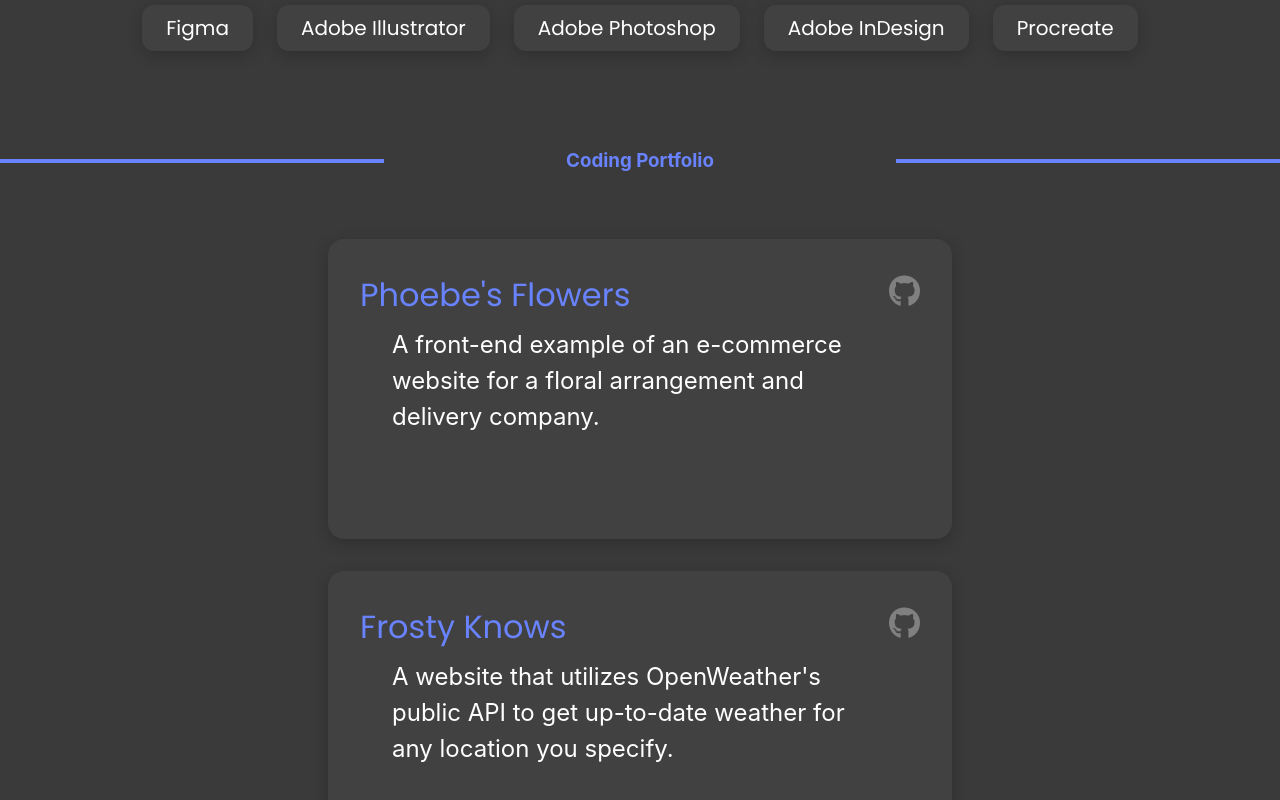
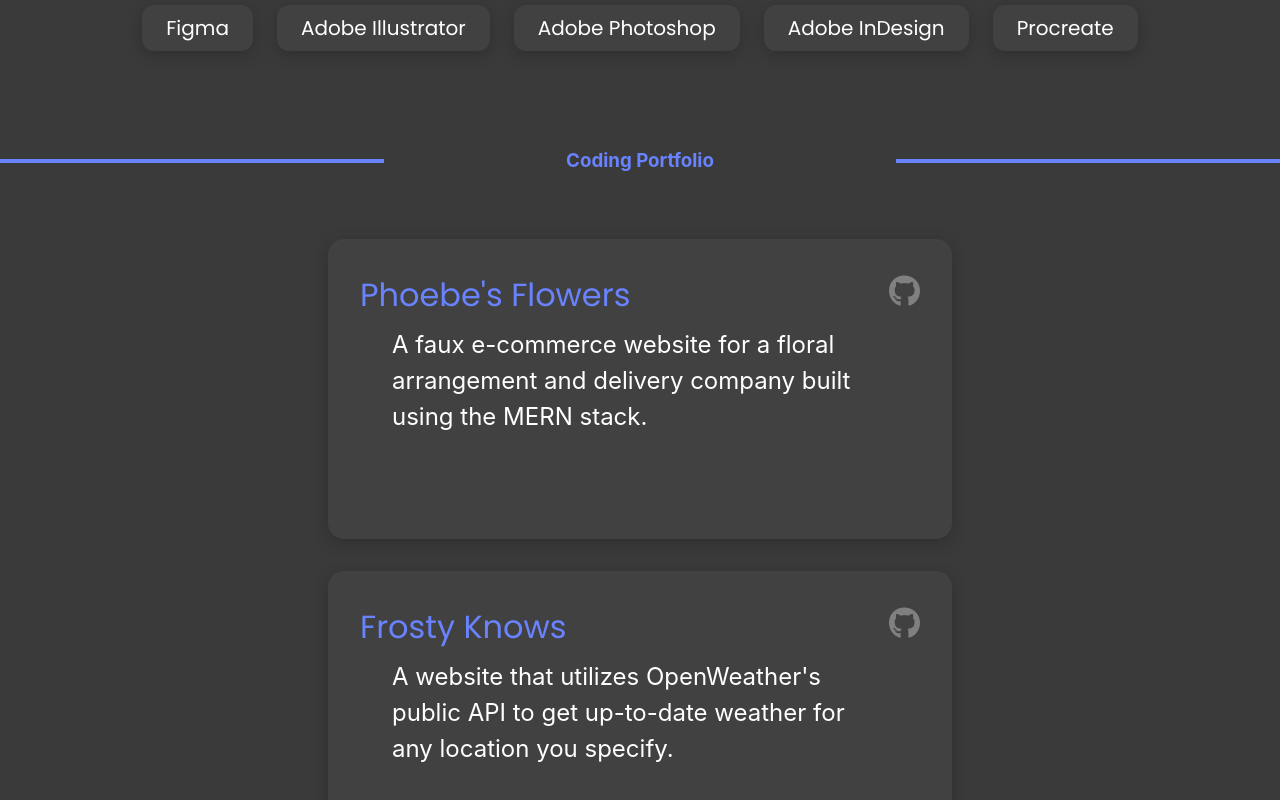
Before and after one commit to MichaelaHunt/Michaela-Hunt-Portfolio, a React (Vite) app: page / in a window 1280 px wide. Shown: the part 1890-2690 px from the top of the page. Built offline with nearby package versions, Linux system fonts and the light colour scheme.

Commit message:
Update projects

```diff
--- a/src/components/Footer.jsx
+++ b/src/components/Footer.jsx
@@ -6,7 +6,7 @@
         <>
             <div className='footerContainer card'>
                 <ul>
-                    <li>Last updated: 01/04/2025</li>
+                    <li>Last updated: 02/23/2025</li>
                 </ul>
             </div>
         </>
--- a/src/pages/Home.jsx
+++ b/src/pages/Home.jsx
@@ -6,9 +6,9 @@
 
 const data = [{
   title: 'Phoebe\'s Flowers',
-  link: 'https://github.com/MichaelaHunt/Phoebes-Flowers-Copy',
-  description: 'A front-end example of an e-commerce website for a floral arrangement and delivery company.',
-  uses: ['HTML', 'CSS', 'Javascript', 'Bootstrap'],
+  link: 'https://github.com/MichaelaHunt/Phoebes-Flowers-MERN',
+  description: 'A faux e-commerce website for a floral arrangement and delivery company built using the MERN stack.',
+  uses: ['HTML', 'CSS', 'Typescript', 'React', 'MongoDB', 'Mongoose ORM', 'JWT', 'GraphQL', 'Vite'],
   index: 1
 },
 {
@@ -26,26 +26,13 @@
   index: 3
 },
 {
-  title: 'Frosty Knows',
-  link: 'https://github.com/MichaelaHunt/FrostyKnows',
-  description: 'A website that utilizes OpenWeather\'s public API to get up-to-date weather for any location you specify.',
-  uses: ['HTML', 'CSS', 'Javascript', 'API', 'Typescript'],
+  title: 'Chartz',
+  link: 'https://github.com/MichaelaHunt/Chartz',
+  description: 'A website that combine\'s ITunes and Genius public API to give the user lyrics to the current top charting songs.',
+  uses: ['HTML', 'CSS', 'Javascript', 'React', 'API', 'Typescript', "PostgreSQL", "Sequelize", "JWT", "Authentication", 'Vite'],
   index: 4
 },
-{
-  title: 'Frosty Knows',
-  link: 'https://github.com/MichaelaHunt/FrostyKnows',
-  description: 'A website that utilizes OpenWeather\'s public API to get up-to-date weather for any location you specify.',
-  uses: ['HTML', 'CSS', 'Javascript', 'API', 'Typescript'],
-  index: 5
-},
-{
-  title: 'Frosty Knows',
-  link: 'https://github.com/MichaelaHunt/FrostyKnows',
-  description: 'A website that utilizes OpenWeather\'s public API to get up-to-date weather for any location you specify.',
-  uses: ['HTML', 'CSS', 'Javascript', 'API', 'Typescript'],
-  index: 6
-}
+
 ]
 
 function Home() {
```
